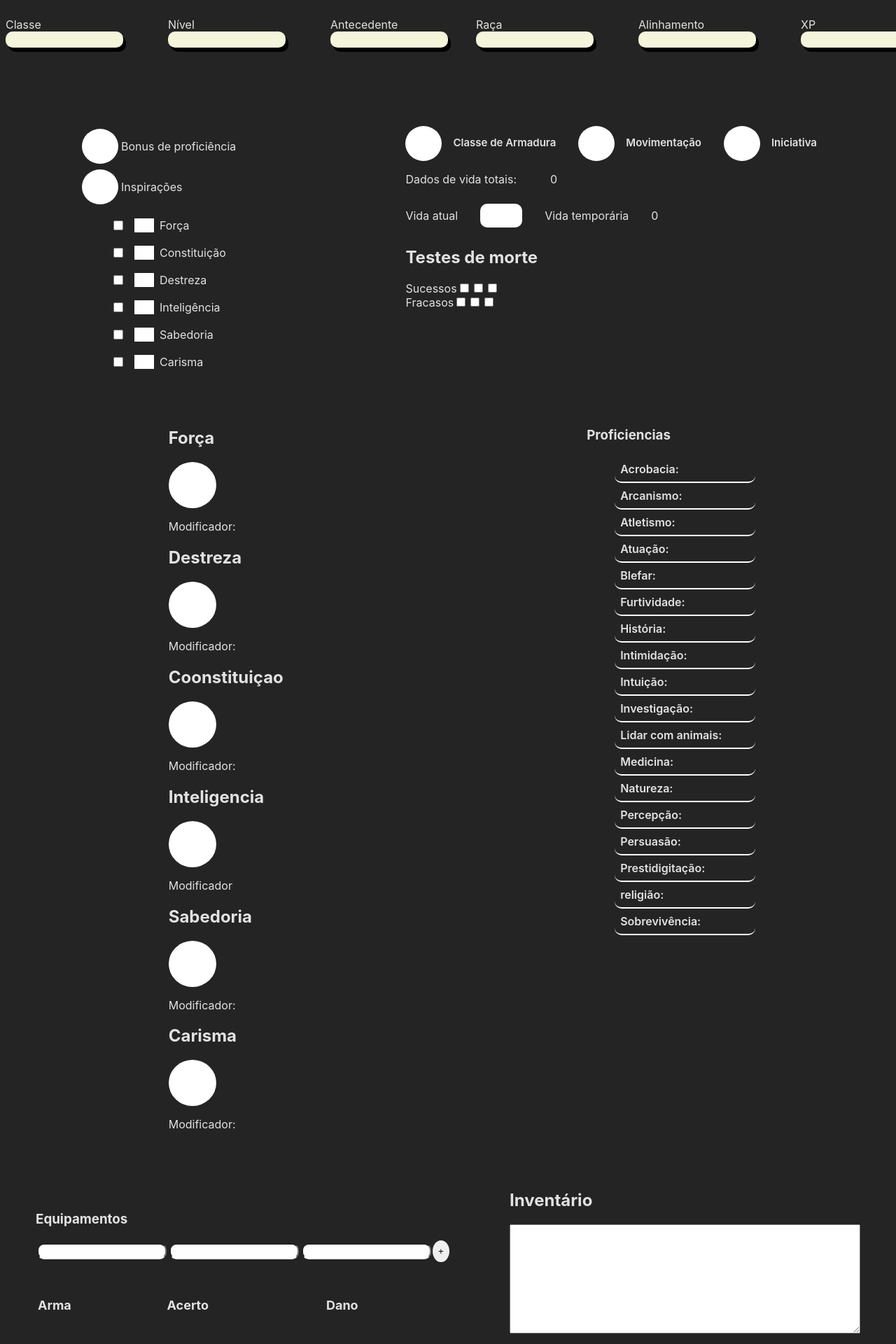
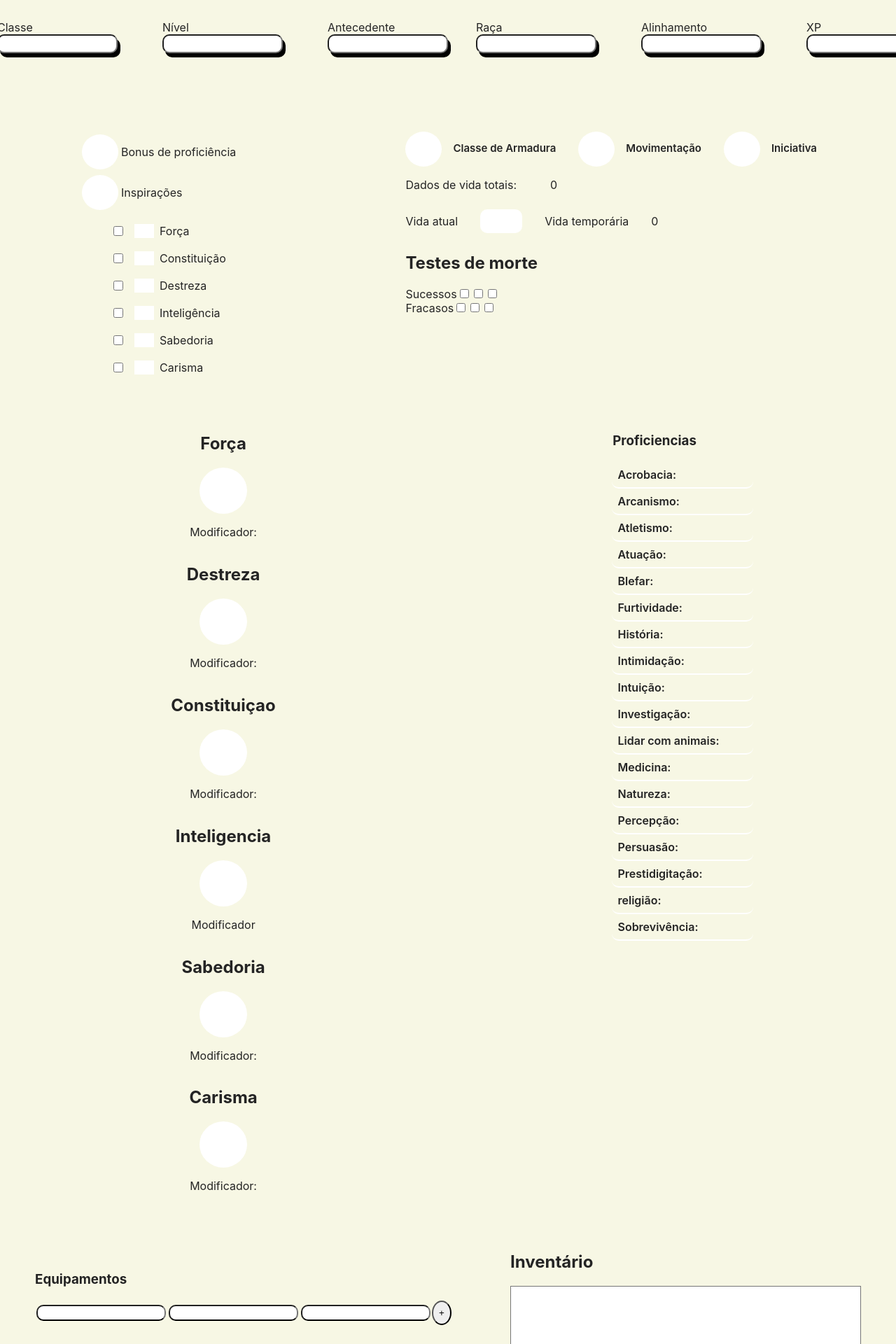
Before and after one commit to rSaydelleS/charset, a React (Vite) app in the folder front/: page / in a window 1280 px wide. Shown: the part 103-2023 px from the top of the page at 70% size. Built offline with nearby package versions, Linux system fonts and the light colour scheme.

Commit message:
style: aklterando o background e color

```diff
--- a/front/src/components/Equipments/Equipments.jsx
+++ b/front/src/components/Equipments/Equipments.jsx
@@ -43,7 +43,7 @@ export default function Equipments() {
             </table>
           </div>
         </section>
-        <section>
+        <section className="equips">
           <h2>Inventário</h2>
           <textarea cols="60" rows="10"></textarea>
         </section>
--- a/front/src/components/Equipments/index.scss
+++ b/front/src/components/Equipments/index.scss
@@ -12,7 +12,8 @@
   }
 
   &__armas input {
-    border-bottom: 2px solid white;
+    border-bottom: 2px solid black;
+    background-color: white;
     padding: 2px 2px;
     margin: 2px 2px;
     border-radius: 10px;
@@ -20,10 +21,9 @@
 
   }
     &__armas button {
-      border: none;
       border-radius: 50%;
       padding: 8px;
-
+      cursor: pointer;
     }
 
     &__backpack table{
@@ -31,3 +31,8 @@
       font-size: 18px;
     }
 }
+
+.equips textarea{
+  background-color: white;
+  color: #242424;
+}
--- a/front/src/components/Header/index.scss
+++ b/front/src/components/Header/index.scss
@@ -5,12 +5,11 @@
   justify-content: space-around;
 
   input {
-   border: none;
    border-radius: 10px;
    box-shadow: 4px 6px black;
-   color: black;
+   color: #242424;
    padding: 4px;
-   background-color: beige;
+   background-color: white;
    max-width: 10rem;
    text-align: center;
 
--- a/front/src/components/OverallStats/OverallStats.jsx
+++ b/front/src/components/OverallStats/OverallStats.jsx
@@ -16,7 +16,7 @@ export default function OverallStats() {
             <p>Modificador:</p>
           </div>
           <div>
-            <h2>Coonstituiçao</h2>
+            <h2>Constituiçao</h2>
             <input type="text" />
             <p>Modificador:</p>
           </div>
--- a/front/src/components/OverallStats/index.scss
+++ b/front/src/components/OverallStats/index.scss
@@ -4,16 +4,13 @@
   gap: 4rem;
   margin: 3rem;
   justify-content: space-around;
-  ali
+  text-align: center;
 
    &__allstats {
-      width: 100%;
       display: flex;
-      flex-direction: row;
+      flex-direction: column;
       align-items: center;
       justify-content: center;
-      gap: 3rem;
-      margin: 2rem 0rem;
     }
 
   &__allstats input {
@@ -22,6 +19,8 @@
     text-align: center;
     width: 4rem;
     height: 4rem;
+    background-color: white;
+    color: #242424;
     border: none;
   }
 
--- a/front/src/components/Stats/index.scss
+++ b/front/src/components/Stats/index.scss
@@ -6,7 +6,8 @@
   height: 3rem;
   text-align: center;
   font-size: 18px;
-  color: white;
+  color: #242424;
+  background-color: white;
 }
 
 .sv ul {
@@ -27,7 +28,8 @@
 
 .sv input {
   border: none;
-  color: white;
+  color: #242424;
+  background-color: white;
   font-size: 12px;
   text-align: center;
   width: 1.5rem;
--- a/front/src/components/Vital/index.scss
+++ b/front/src/components/Vital/index.scss
@@ -13,6 +13,8 @@
   width: 3rem;
   height: 3rem;
   margin-right: 1rem;
+  color: #242424;
+  background-color: white;
 }
 
 .life {
@@ -38,5 +40,7 @@
     height: 2rem;
     border: none;
     border-radius: 10px;
+    color: #242424;
+    background-color: white;
   }
 }
--- a/front/src/index.css
+++ b/front/src/index.css
@@ -3,8 +3,8 @@
 
 
   color-scheme: light dark;
-  color: rgba(255, 255, 255, 0.87);
-  background-color: #242424;
+  color: #242424;
+  background-color: rgba(245, 245, 220, 0.76);
 
   font-synthesis: none;
   text-rendering: optimizeLegibility;
```
